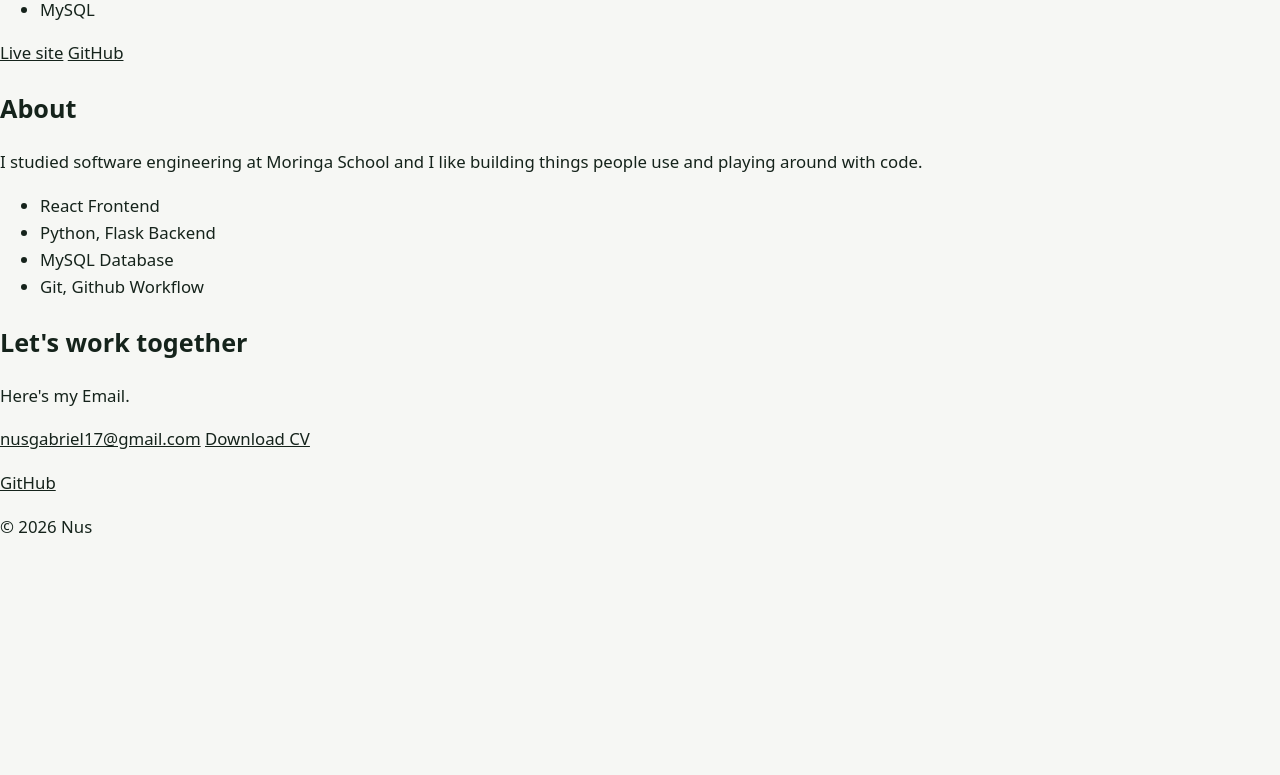
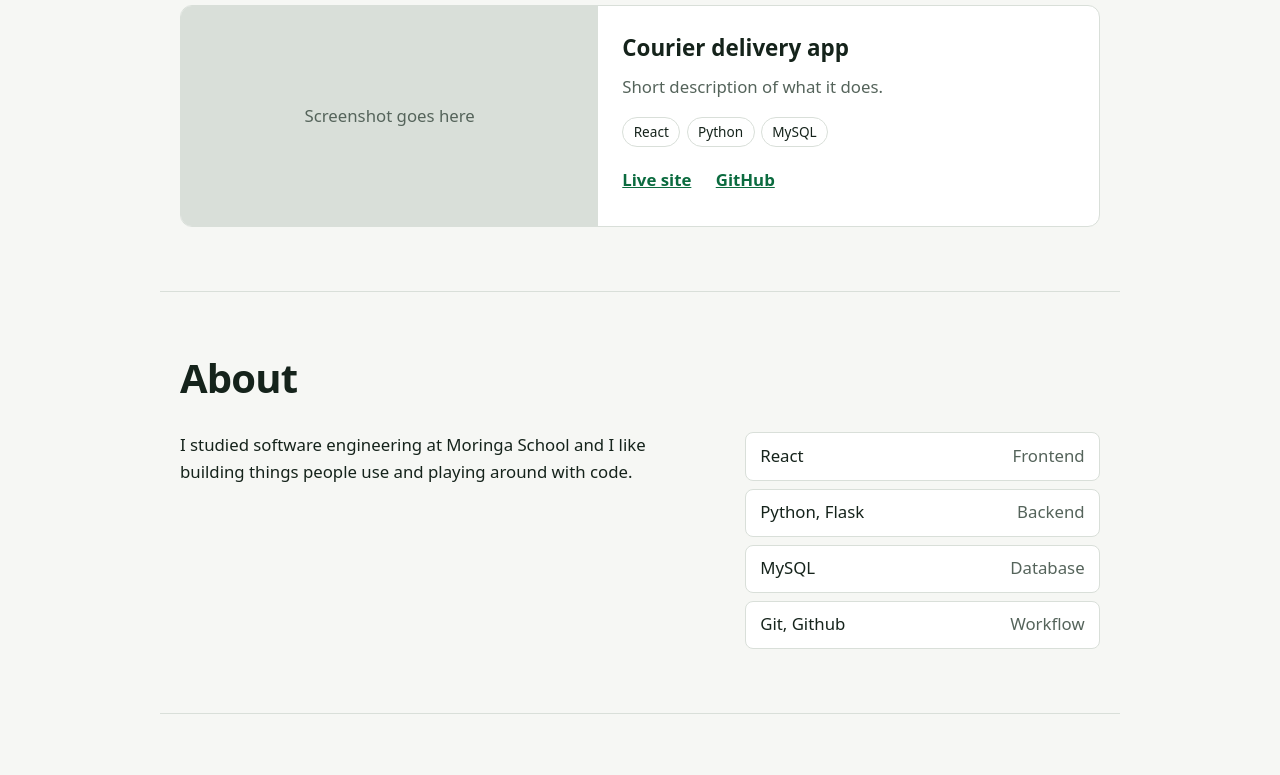
Before and after one commit to Mazz10h/Portfolio, a plain HTML site: page index.html in a window 1280 px wide. Shown: the part 601-1376 px from the top of the page. Before the commit the page ends 1158 px from the top, so only its background shows below. Drawn offline with Linux system fonts and the light colour scheme.

Commit message:
fixed css

```diff
--- a/styles.css
+++ b/styles.css
@@ -23,3 +23,162 @@ body {
 a {
   color: inherit;
 }
+/* Shared section layout */
+section {
+  max-width: 960px;
+  margin: 0 auto;
+  padding: 4rem 1.25rem;
+  border-bottom: 1px solid var(--line);
+}
+
+h2 {
+  font-size: clamp(1.8rem, 4vw, 2.5rem);
+  letter-spacing: -0.02em;
+  line-height: 1.1;
+  margin: 0 0 2rem;
+}
+
+/* Project cards */
+.projects {
+  display: grid;
+  gap: 1.5rem;
+}
+
+.card {
+  background: var(--surface);
+  border: 1px solid var(--line);
+  border-radius: 12px;
+  overflow: hidden;
+  display: grid;
+  grid-template-columns: 1fr;
+}
+
+.shot {
+  aspect-ratio: 16 / 9;
+  display: grid;
+  place-items: center;
+  color: var(--muted);
+  background: var(--line);
+}
+
+.card .body {
+  padding: 1.5rem;
+}
+
+.card h3 {
+  margin: 0 0 0.5rem;
+  font-size: 1.4rem;
+}
+
+.card p {
+  margin: 0 0 1rem;
+  color: var(--muted);
+}
+
+.tags {
+  display: flex;
+  flex-wrap: wrap;
+  gap: 0.4rem;
+  list-style: none;
+  margin: 0 0 1.25rem;
+  padding: 0;
+}
+
+.tags li {
+  font-size: 0.85rem;
+  padding: 0.2rem 0.65rem;
+  border: 1px solid var(--line);
+  border-radius: 999px;
+}
+
+.links a {
+  margin-right: 1.25rem;
+  font-weight: 600;
+  color: var(--accent);
+}
+
+@media (min-width: 760px) {
+  .card {
+    grid-template-columns: 5fr 6fr;
+  }
+  .shot {
+    aspect-ratio: auto;
+    min-height: 220px;
+  }
+}
+
+/* About */
+.about {
+  display: grid;
+  gap: 2rem;
+}
+
+.about p {
+  margin: 0 0 1rem;
+  max-width: 60ch;
+}
+
+.stack {
+  list-style: none;
+  margin: 0;
+  padding: 0;
+  display: grid;
+  gap: 0.5rem;
+}
+
+.stack li {
+  display: flex;
+  justify-content: space-between;
+  gap: 1rem;
+  padding: 0.6rem 0.9rem;
+  background: var(--surface);
+  border: 1px solid var(--line);
+  border-radius: 8px;
+}
+
+.stack span {
+  color: var(--muted);
+}
+
+@media (min-width: 760px) {
+  .about {
+    grid-template-columns: 3fr 2fr;
+  }
+}
+
+/* Buttons and contact */
+.btn {
+  display: inline-block;
+  padding: 0.8rem 1.4rem;
+  border: 2px solid var(--accent);
+  border-radius: 8px;
+  text-decoration: none;
+  font-weight: 600;
+  margin: 0 0.5rem 0.5rem 0;
+}
+
+.btn.primary {
+  background: var(--accent);
+  color: white;
+}
+
+.btn.ghost {
+  color: var(--accent);
+}
+
+.btn:hover {
+  filter: brightness(1.15);
+}
+
+.socials a {
+  margin-right: 1.25rem;
+  font-weight: 600;
+}
+
+footer {
+  max-width: 960px;
+  margin: 0 auto;
+  padding: 2rem 1.25rem 3rem;
+  color: var(--muted);
+  font-size: 0.9rem;
+}
```
